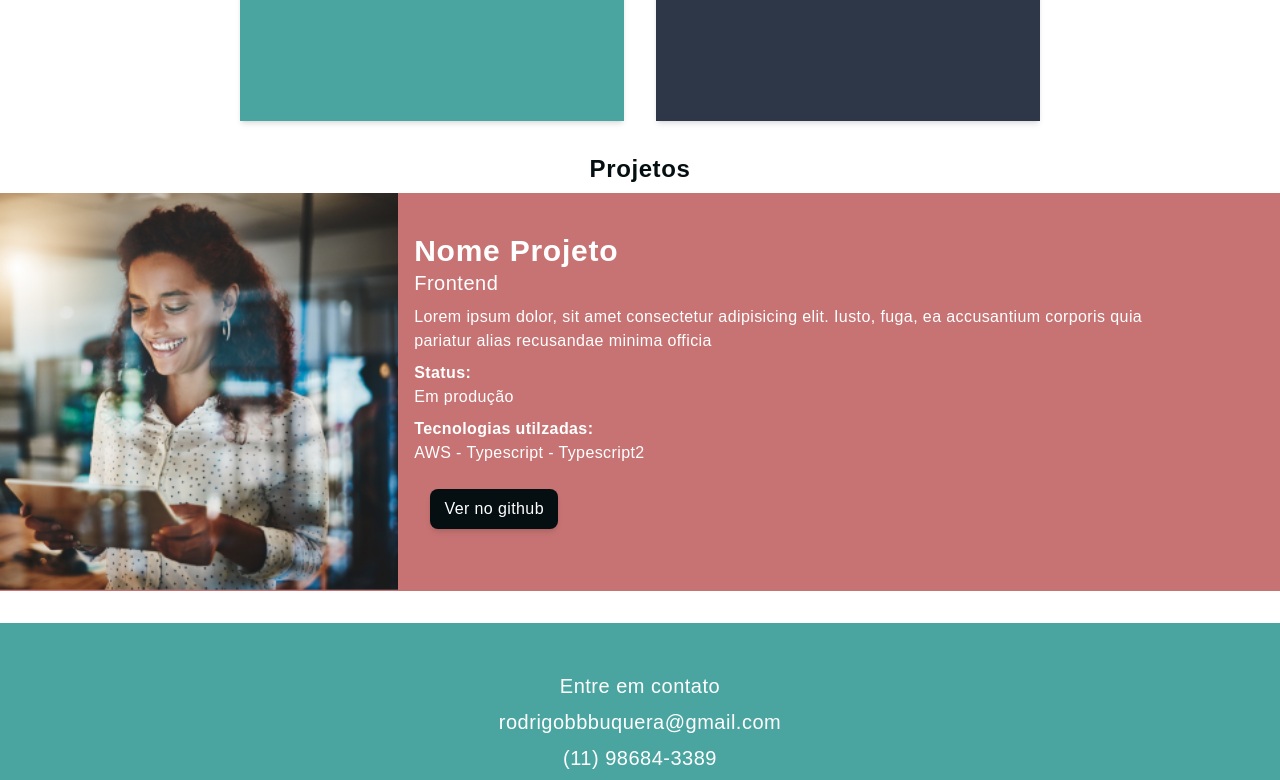
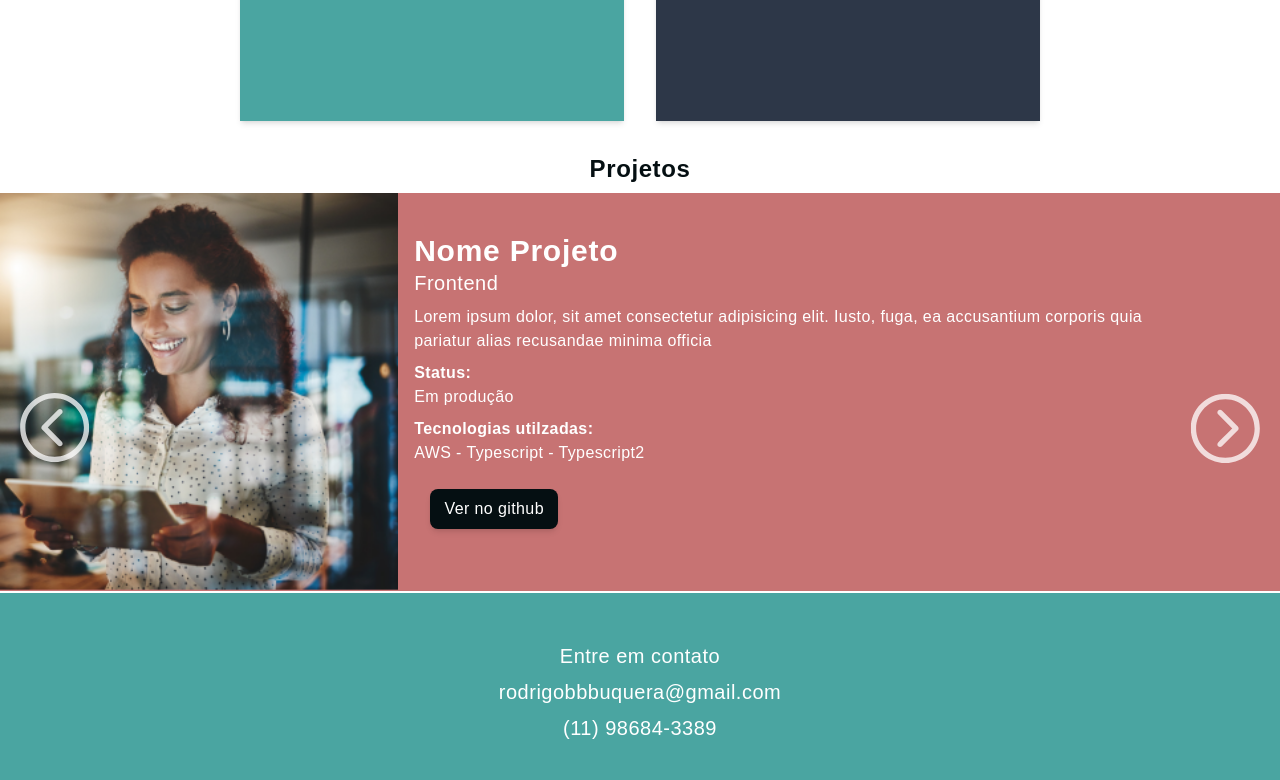
Before and after one commit to Rodrigo-Brezolin-Buquera/Portfolio, a Next.js app: page / in a window 1280 px wide. Shown: the part 647-1427 px from the top of the page. Built offline with nearby package versions, Linux system fonts and the light colour scheme.

Commit message:
carrossel de projetos funcionando

```diff
--- a/src/app/globals.css
+++ b/src/app/globals.css
@@ -8,3 +8,12 @@
 body {
   font-family: 'Montserrat', sans-serif !important;
 }
+
+
+.h-custom {
+  height: 400px;
+}
+
+.project-transition {
+  transition: opacity 0.5s ease-in-out;
+}
--- a/src/components/Icon.tsx
+++ b/src/components/Icon.tsx
@@ -1,24 +1,23 @@
-import Image from 'next/image';
+import Image from "next/image";
 
 interface IconProps {
-    size:number
-    altText: string
-    img: string
-    url?: string
+  size: number;
+  altText: string;
+  img: string;
+  url?: string;
 }
 
-const Icon = ({size, altText, img, url}:IconProps) => {
+const Icon = ({ size, altText, img, url }: IconProps) => {
   return (
-    <a className="hover:cursor-pointer" href={url} target="blank" rel="noopener noreferrer">
+    <a
+      className="hover:-pointer"
+      href={url}
+      target="blank"
+      rel="noopener noreferrer"
+    >
+      <Image src={img} alt={altText} width={size} height={size} />
+    </a>
+  );
+};
 
-      <Image
-      src={img}
-      alt={altText}
-      width={size}
-      height={size}
-    />
-    </a>
-    )
-}
-
-export default Icon
+export default Icon;
--- a/src/global/mockProject.ts
+++ b/src/global/mockProject.ts
@@ -16,5 +16,22 @@ export const projectsList: Project[] = [
     status: "Em produção ",
     techs: ["AWS", "Typescript", "Typescript2"],
     githubURL: "url"
+},
+{
+    name: "Nome Projeto3",
+    area: "Frontend",
+    description: "Lorem ipsum dolor, sit amet consectetur adipisicing elit. Iusto, fuga,      ea accusantium corporis quia pariatur alias recusandae minima officia",
+    status: "Em produção ",
+    techs: ["AWS", "Typescript", "Typescript2"],
+    githubURL: "url"
+},
+{
+    name: "Nome Projeto4",
+    area: "Frontend",
+    description: "Lorem ipsum dolor, sit amet consectetur adipisicing elit. Iusto, fuga,      ea accusantium corporis quia pariatur alias recusandae minima officia",
+    status: "Em produção ",
+    techs: ["AWS", "Typescript", "Typescript2"],
+    githubURL: "url"
 }
+
 ]
--- /dev/null
+++ b/src/sections/projects/ChevronButton.tsx
@@ -0,0 +1,26 @@
+import Image from "next/image";
+
+interface CrevronButtonProps {
+  side: string;
+  handler: () => void;
+}
+
+const ChevronButton = ({ handler, side }: CrevronButtonProps) => {
+  const sideStyle = side === "right" ? "right-5" : "left-5 rotate-180";
+
+  return (
+
+      <Image
+        src="/chevron.svg"
+        alt="Chevron icon"
+        width={70}
+        height={70}
+        onClick={handler}
+        className={`absolute z-10 top-1/2 ${sideStyle} z-10
+        opacity-75 hover:opacity-100 hover:cursor-pointer
+        `}
+      />
+  );
+};
+
+export default ChevronButton;
--- a/src/sections/projects/ProjectDetails.tsx
+++ b/src/sections/projects/ProjectDetails.tsx
@@ -11,7 +11,7 @@ export interface Project {
 
 interface ProjectDetailsProps {
   project: Project;
-  color?: string;
+  direction?: string;
 }
 
 const ProjectDetails = ({ project }: ProjectDetailsProps) => {
--- a/src/sections/projects/ProjectList.tsx
+++ b/src/sections/projects/ProjectList.tsx
@@ -1,11 +1,29 @@
+import { projectsList } from "@/global/mockProject";
+import ProjectDetails from "./ProjectDetails";
+import "../../app/globals.css";
+import ChevronButton from "./ChevronButton";
+import { useCarousel } from "./useCarousel";
 
 const ProjectList = () => {
-  // estado com array?
-  // estado com o item apenas?
+  const {currentProject, nextProject, prevProject} = useCarousel()
 
   return (
-    <div></div>
-  )
-}
+    <div className={"relative w-full h-custom"}>
+      <ChevronButton side={"right"} handler={nextProject} />
+      <ChevronButton side={"left"} handler={prevProject} />
 
-export default ProjectList
+
+      {projectsList.map((project, index) => (
+        <div
+        className={`absolute project-transition
+        ${index === currentProject ? "opacity-100" : "opacity-0"}
+        `}
+        >
+          <ProjectDetails project={project} />
+        </div>
+      ))}
+    </div>
+  );
+};
+
+export default ProjectList;
--- a/src/sections/projects/index.tsx
+++ b/src/sections/projects/index.tsx
@@ -1,12 +1,10 @@
-import { projectsList } from '@/global/mockProject'
-import React from 'react'
-import ProjectDetails from './ProjectDetails'
+import ProjectList from "./ProjectList"
 
 const Projects = () => {
   return (
     <section className="flex w-full flex-col justify-center items-center  " >
         <p className="text-2xl font-semibold tracking-wide pb-2 text-black">Projetos</p>
-        <ProjectDetails project={projectsList[0]}/>
+        <ProjectList/>
     </section>
   )
 }
--- /dev/null
+++ b/src/sections/projects/useCarousel.tsx
@@ -0,0 +1,18 @@
+import { projectsList } from "@/global/mockProject";
+import { useState } from "react";
+
+export const useCarousel = () => {
+    const [currentProject, setCurrentProject] = useState(0);
+
+    const numProjects = projectsList.length;
+
+    const nextProject = () => {
+      setCurrentProject((currentProject + 1) % numProjects);
+    };
+
+    const prevProject = () => {
+      setCurrentProject((currentProject - 1 + numProjects) % numProjects);
+    };
+
+    return {currentProject, nextProject, prevProject }
+}
```
Also changed, not shown: public/chevron.svg (added).
